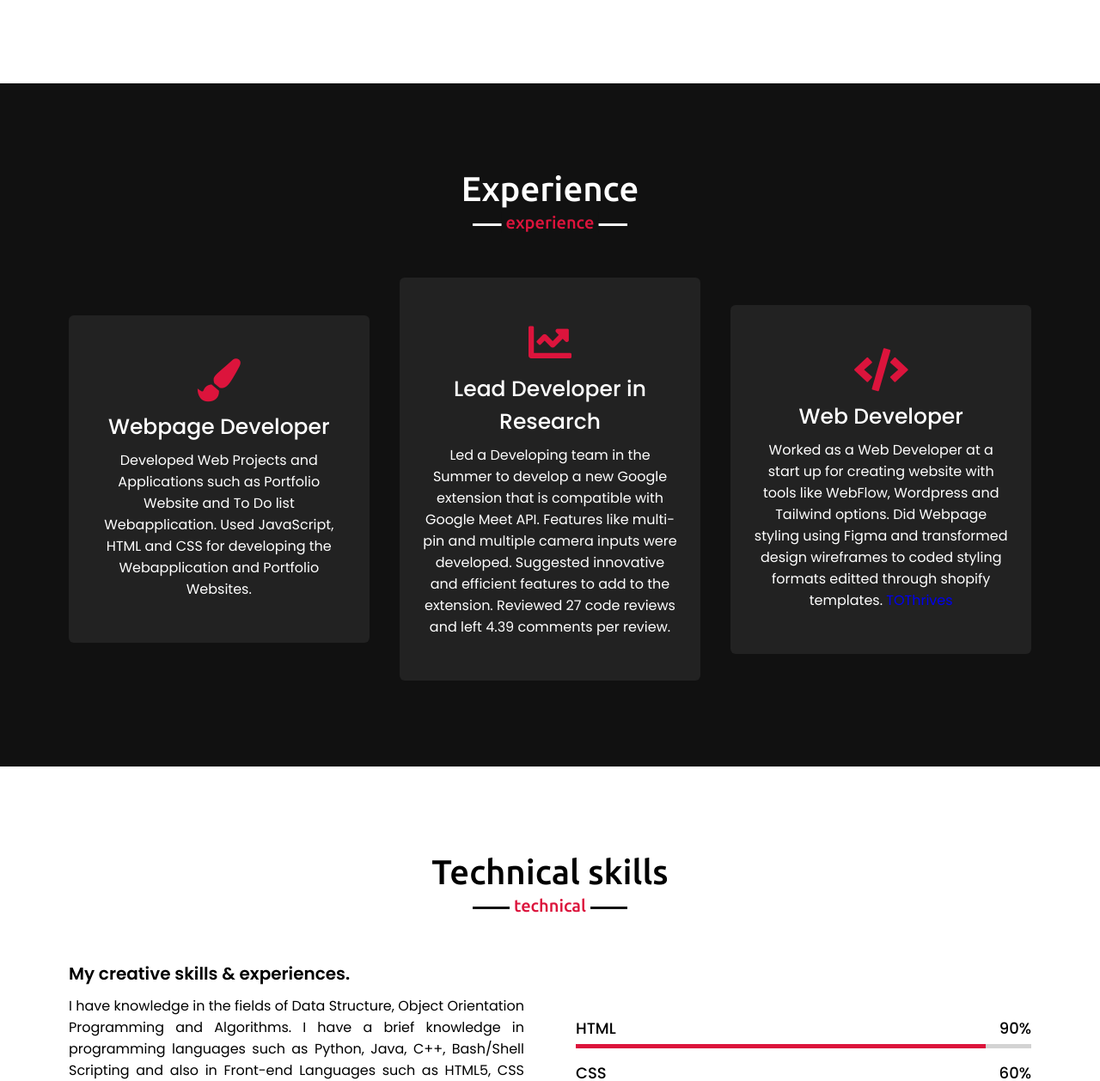
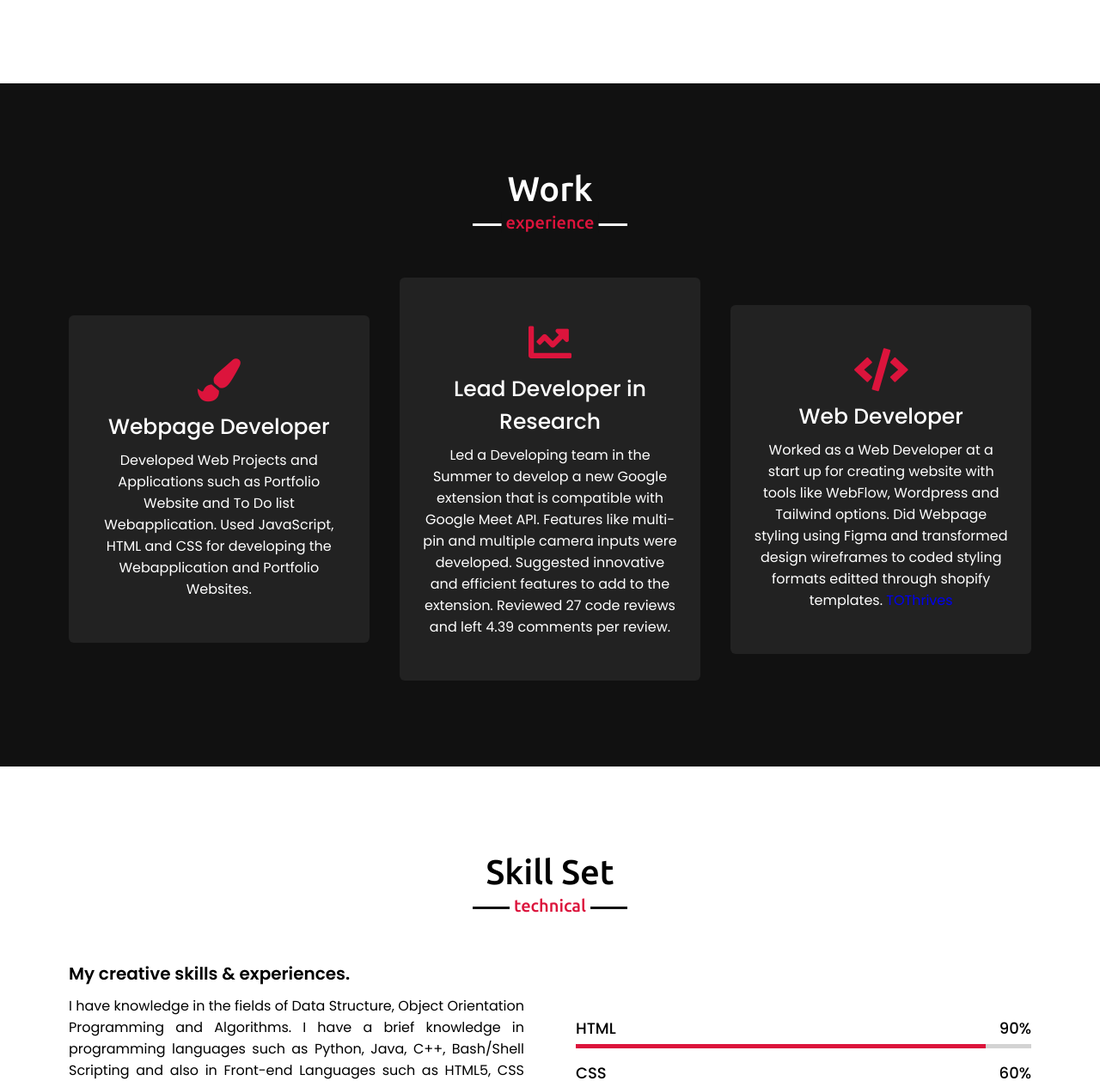
Before and after one commit to notendurable/ManavDhora-Portfolio, a plain HTML site: page index.html in a window 1280 px wide. Shown: the part 1436-2694 px from the top of the page at 86% size. Drawn offline with nearby package versions, Linux system fonts and the light colour scheme.

Commit message:
Update index.html

```diff
--- a/index.html
+++ b/index.html
@@ -68,7 +68,7 @@
     <!-- services section start -->
     <section class="services" id="services">
         <div class="max-width">
-            <h2 class="title">Experience</h2>
+            <h2 class="title">Work</h2>
             <div class="serv-content">
                 <div class="card">
                     <div class="box">
@@ -103,7 +103,7 @@
     <!-- skills section start -->
     <section class="skills" id="skills">
         <div class="max-width">
-            <h2 class="title">Technical skills</h2>
+            <h2 class="title">Skill Set</h2>
             <div class="skills-content">
                 <div class="column left">
                     <div class="text">My creative skills & experiences.</div>
```
